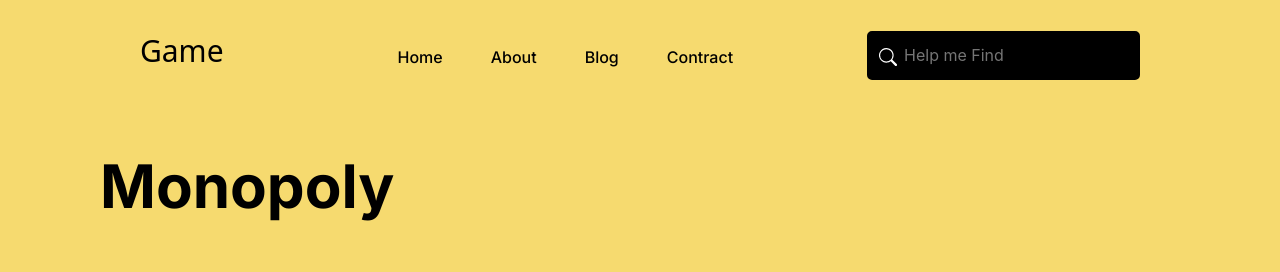
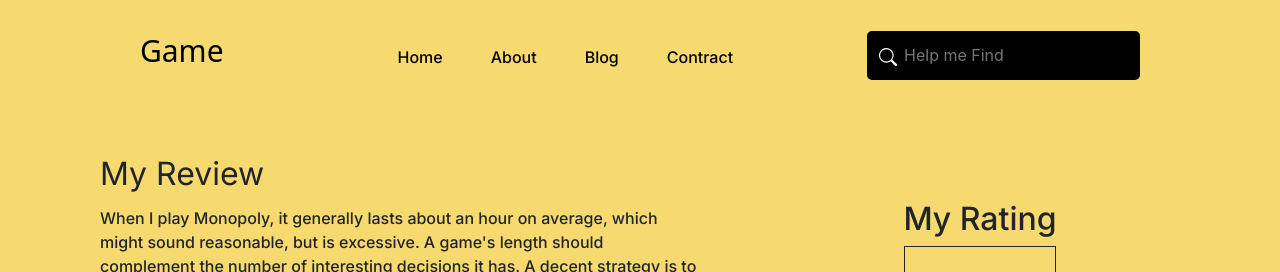
Before and after one commit to CharlizeSerrano5/Infinite-Options-Prototype-First-Website, a React (Create React App) app in the folder my-app/: page /gamepage in a window 1280 px wide. Shown: the top 272 px of the page. Built offline with nearby package versions, Linux system fonts and the light colour scheme; no server answers; a web font is replaced by a local one.

Commit message:
Cleaning up code and attempting to implement an ID for each element

```diff
--- a/my-app/src/App.js
+++ b/my-app/src/App.js
@@ -20,7 +20,7 @@
     };
     fetchBoardGames();
   }, []);
-  console.log("boardGames: ", boardGames);
+  // console.log("boardGames: ", boardGames);
 
   // function jsonList(){
   //   console.log("in function that is going to call the endpoint");
--- a/my-app/src/Components/Card.js
+++ b/my-app/src/Components/Card.js
@@ -1,15 +1,22 @@
 import React from 'react'
 import './Card.css'
 import StarRating from './StarRating'
-import { Route } from 'react-router-dom'
+import { Route, Link } from 'react-router-dom'
+import GamePage from '../Pages/GamePage'
+
 function Card({id, title, imageUrl, rating}) {
-    function passVariables(){
-        localStorage.setItem("title", title);
-        // localStorage.setItem("")
-    }
+    // function passVariables(){
+    //     console.log('clicking gets this title: ', title);
+    //     <Route path="/gamepage" element={<GamePage
+    //         title={title}
+    //     />}/>
+    // }
   return (
     <div className='card-container'>
-        <a href="GamePage" onClick={passVariables()}>
+        <Link to="/gamepage"
+            title={title}
+        >
+        {/* <a href="GamePage" onClick={passVariables()}>    */}
             <div className="image-container">
                 <img src={imageUrl} alt=''/>
             </div>
@@ -28,7 +35,7 @@
                 </div>
 
             </div>
-        </a>
+        </Link>
     </div>
   )
 }
--- a/my-app/src/Pages/GamePage.js
+++ b/my-app/src/Pages/GamePage.js
@@ -6,7 +6,8 @@
 
 import './GamePage.css'
 
-export default function GamePage({boardGames}) {
+export default function GamePage({title}) {
+  console.log('title: ', title);
   return (
     // document.addEventListener("DOMContentLoaded", function() {
     //   var title = localStorage.getItem("title");
@@ -18,8 +19,8 @@
         <Header></Header>
         <div className='top-content'>
             <h1 className='game-name'>
-              {/* {title} */}
-              Monopoly
+              {title}
+              {/* Monopoly */}
             </h1>
             <div className='rating-container'>
               <div className='review'>
--- a/my-app/src/Pages/Home.js
+++ b/my-app/src/Pages/Home.js
@@ -78,7 +78,7 @@
             {boardGames.map(listItem => (
                 // uncomment and recomment - the issue is local storage
                 // console.log('works'),
-                console.log('listItem: ', listItem),
+                // console.log('listItem: ', listItem),
                 <Card
                     boardGames={listItem.game_uid}
                     title={listItem.game_name}
```
